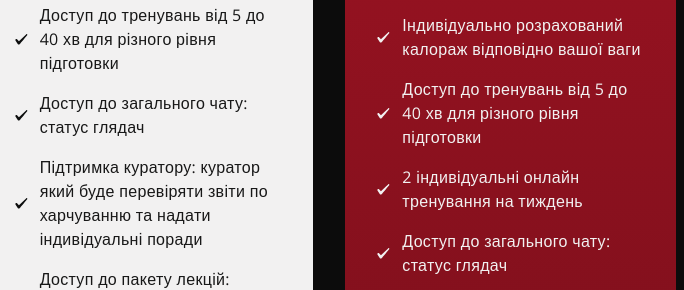
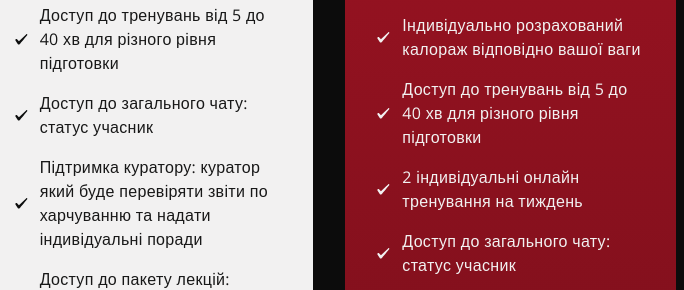
Before and after one commit to Front-End-creator/Army, a plain HTML site: page index.html in a window 1280 px wide. Shown: the part 5657-5947 px from the top of the page, 492-1176 px from the left. Drawn offline with nearby package versions, Linux system fonts and the light colour scheme.

Commit message:
Update index.html

```diff
--- a/index.html
+++ b/index.html
@@ -412,7 +412,7 @@
                         </li>
                         <li>
                             <img src="assets/images/checkmark.svg" alt="">
-                            <p>Доступ до загального чату: статус глядач</p>
+                            <p>Доступ до загального чату: статус учасник</p>
                         </li>
                         <li>
                             <img src="assets/images/checkmark.svg" alt="">
@@ -490,7 +490,7 @@
                         </li>
                         <li>
                             <img src="assets/images/checkmark.svg" alt="">
-                            <p>Доступ до загального чату: статус глядач</p>
+                            <p>Доступ до загального чату: статус учасник</p>
                         </li>
                         <li>
                             <img src="assets/images/checkmark.svg" alt="">
```
